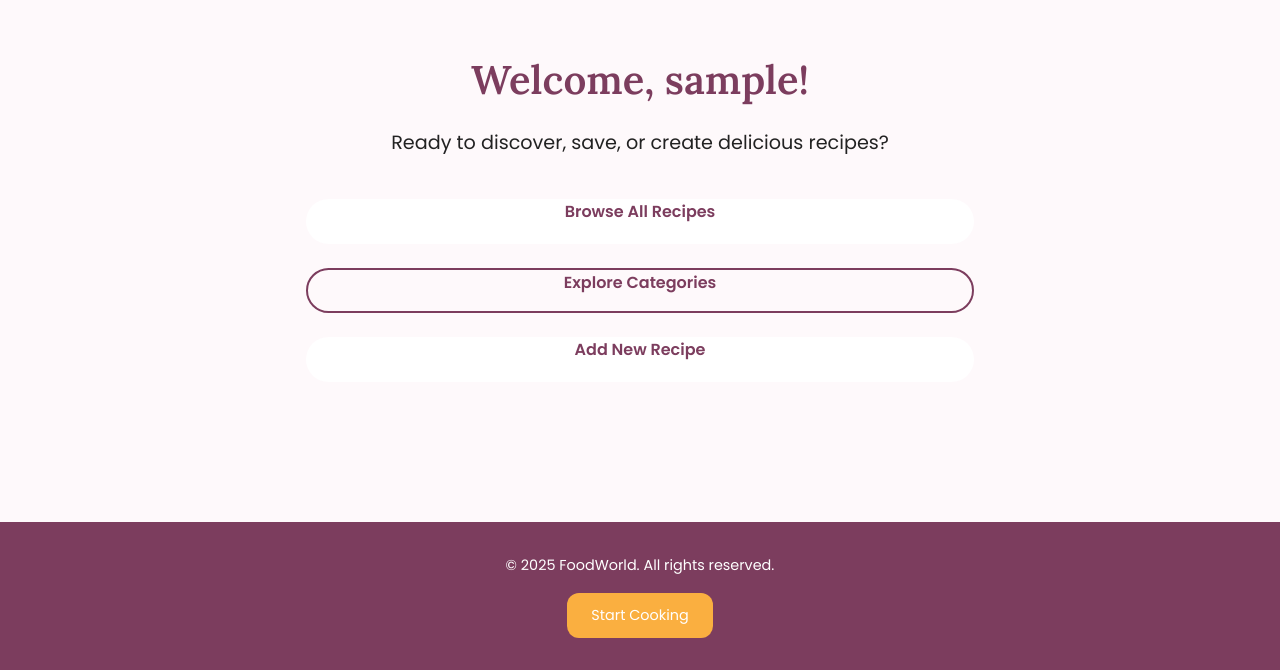
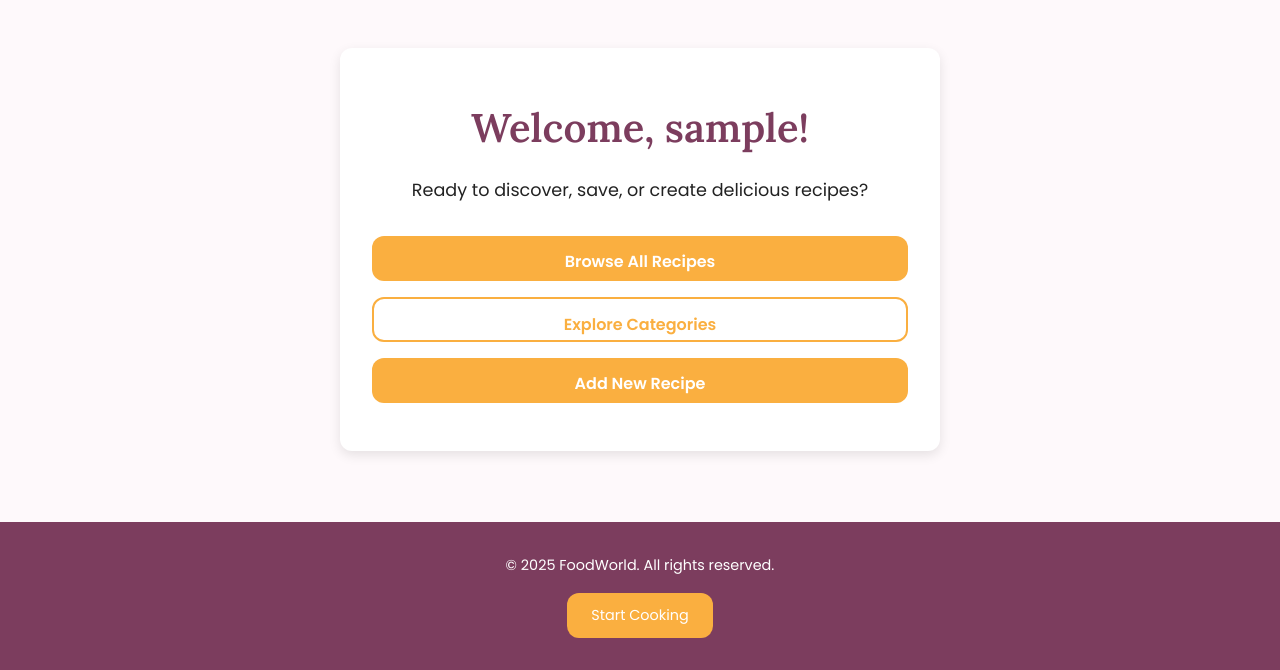
Before and after one commit to jan-210495/FoodWorld, a Flask app: page /user/home in a window 1280 px wide. Shown: the part 130-800 px from the top of the page. Run offline with Flask 3, Linux system fonts and the light colour scheme; the visitor is signed in with stand-in values (Sample User, id 1).

Commit message:
Updated login page, signup page, user_home, admin_home

```diff
--- a/static/style.css
+++ b/static/style.css
@@ -903,16 +941,40 @@ nav a:hover {
   justify-content: center;
 }
 
-.btn-outline {
-  background: transparent;
-  border: 2px solid var(--primary);
-  color: var(--primary);
+/* Accent solid button */
+.btn-accent {
+  background: var(--accent);
+  color: #fff;
+  border: none;
+  padding: 0.8rem 1.5rem;
+  border-radius: var(--radius);
+  font-weight: 600;
+  text-decoration: none;
+  transition: background 0.3s;
 }
 
-.btn-outline:hover {
-  background: var(--primary);
+.btn-accent:hover {
+  background: #d98210;
+}
+
+/* Accent outline button */
+.btn-outline-accent {
+  background: transparent;
+  color: var(--accent);
+  background: var(--light);
+  border: 2px solid var(--accent);
+  padding: 0.8rem 1.5rem;
+  border-radius: var(--radius);
+  font-weight: 600;
+  text-decoration: none;
+  transition: background 0.3s, color 0.3s;
+}
+
+.btn-outline-accent:hover {
+  background: var(--accent);
   color: #fff;
 }
+
 
 /* =====================================================
    Add / Edit Recipe Form
@@ -1000,40 +1062,70 @@ nav a:hover {
   box-shadow: 0 4px 10px rgba(0,0,0,0.1);
 }
 
-/* =====================================================
-   User Home Page
-   ===================================================== */
-
-.user-home {
-  max-width: 700px;
-  margin: 0 auto;
-  padding: 3rem 1rem;
+/* ================================================
+   User Home Card
+   ================================================ */
+.user-card {
+  background: #fff;
+  padding: 3rem 2rem;
+  border-radius: var(--radius);
+  box-shadow: 0 4px 12px rgba(0, 0, 0, 0.1);
+  max-width: 600px;
+  margin: 3rem auto;
   text-align: center;
 }
 
-.user-home h2 {
+.user-card h2 {
   font-family: 'Lora', serif;
   font-size: 2.5rem;
   color: var(--primary);
   margin-bottom: 1rem;
 }
 
-.intro-text {
-  font-size: 1.2rem;
+.user-card .intro-text {
+  margin-bottom: 2rem;
+  font-size: 1.1rem;
   color: var(--dark);
-  margin-bottom: 2.5rem;
 }
 
 .user-actions {
   display: flex;
   flex-wrap: wrap;
+  gap: 1rem;
   justify-content: center;
-  gap: 1.5rem;
 }
 
-.user-actions .btn {
-  min-width: 180px;
+.btn-accent {
+  background: var(--accent);
+  color: #fff;
+  border: none;
+  padding: 0.8rem 1.5rem;
+  border-radius: var(--radius);
+  font-weight: 600;
+  text-decoration: none;
+  transition: background 0.3s;
 }
+
+.btn-accent:hover {
+  background: #d98210;
+}
+
+.btn-outline-accent {
+  background: transparent;
+  color: var(--accent);
+  border: 2px solid var(--accent);
+  padding: 0.8rem 1.5rem;
+  border-radius: var(--radius);
+  font-weight: 600;
+  text-decoration: none;
+  transition: background 0.3s, color 0.3s;
+}
+
+.btn-outline-accent:hover {
+  background: var(--accent);
+  color: #fff;
+}
+
 
 /* =====================================================
    Admin Dashboard
--- a/templates/log_in.html
+++ b/templates/log_in.html
@@ -5,7 +5,7 @@
 {% block content %}
 {% set show_search = false %}
 
-<section class="auth-page" style="background-image: url('{{ url_for('static', filename='img/Background image_LogIn.jpg') }}');">
+<section class="auth-page" style="background-image: url('{{ url_for('static', filename='img/login_img.jpg') }}');">
   <div class="auth-container">
     <form action="{{ url_for('user_bp.login') }}" method="POST">
       <h1>Sign In</h1>
--- a/templates/sign_up.html
+++ b/templates/sign_up.html
@@ -5,8 +5,8 @@
 {% block content %}
 {% set show_search = false %}
 
-<section class="auth-page" style="background-image: url('{{ url_for('static', filename='img/Background image_LogIn.jpg') }}');">
-  <div class="auth-container">
+<section class="auth-page" style="background-image: url('{{ url_for('static', filename='img/login_img.jpg') }}');">
+  <div class="auth-signup-container">
     <form action="{{ url_for('user_bp.register') }}" method="POST">
       <h1>Sign Up</h1>
 
@@ -25,7 +25,7 @@
         <a href="#">Forgot password?</a>
       </div>
 
-      <button type="submit" class="btn">Register</button>
+      <button type="submit" class="signup-btn">Register</button>
 
       <div class="register-link">
         <p>Already have an account? <a href="{{ url_for('user_bp.login') }}">Login</a></p>
--- a/templates/user_home.html
+++ b/templates/user_home.html
@@ -6,21 +6,23 @@
 {% set show_search = true %}
 
 <section class="container user-home">
+  <div class="user-card">
     <h2>Welcome, {{ current_user.username }}!</h2>
     <p class="intro-text">
       Ready to discover, save, or create delicious recipes?
     </p>
 
     <div class="user-actions">
-    <a href="{{ url_for('recipe_bp.cards_page') }}" class="btn">
+      <a href="{{ url_for('recipe_bp.cards_page') }}" class="btn btn-accent">
         Browse All Recipes
       </a>
-    <a href="{{ url_for('recipe_bp.list_categories') }}" class="btn btn-outline">
+      <a href="{{ url_for('recipe_bp.list_categories') }}" class="btn btn-outline-accent">
         Explore Categories
       </a>
-    <a href="{{ url_for('recipe_bp.add_recipe') }}" class="btn">
+      <a href="{{ url_for('recipe_bp.add_recipe') }}" class="btn btn-accent">
         Add New Recipe
       </a>
     </div>
+  </div>
 </section>
 {% endblock %}
```
Also changed, not shown: other parts of static/style.css (+43 -5 lines), templates/admin_home.html (+11 -2 lines), 1 other file. Lines whose indentation alone changed are shown as unchanged.
